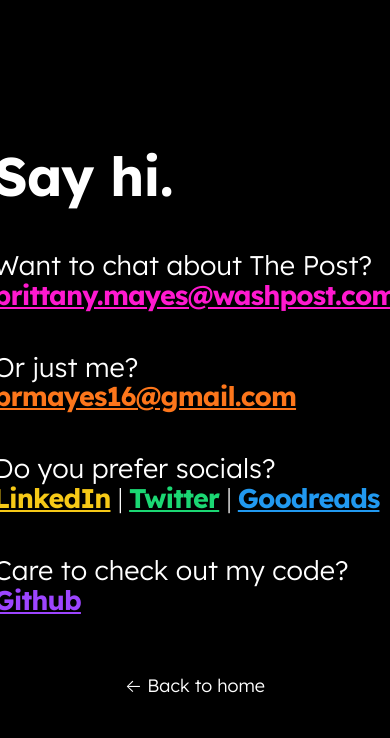
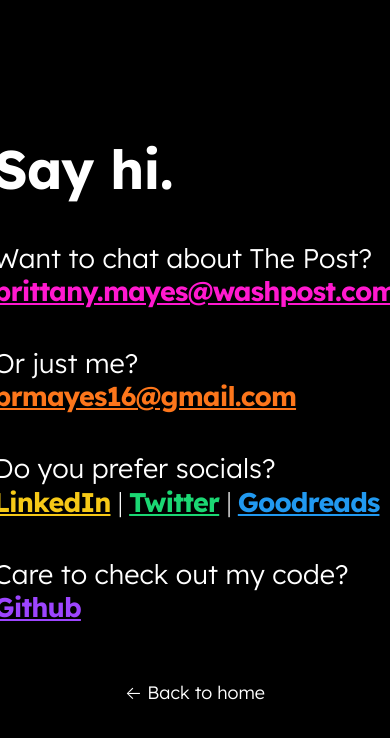
Before and after one commit to brmayes/brmayes, a Next.js app: page /contact in a window 390 px wide. Shown: the top 738 px of the page. Built offline with nearby package versions, Linux system fonts and the light colour scheme; a web font is replaced by a local one.

Commit message:
increase breakpoint for mobile

```diff
--- a/styles/Contact.module.css
+++ b/styles/Contact.module.css
@@ -9,3 +9,9 @@
 .contactGroupWrapper .leadingText {
   margin-bottom: -0.4rem;
 }
+
+@media screen and (max-width: 775px) {
+  .contactGroupWrapper .leadingText {
+    margin-bottom: -0.2rem;
+  }
+}
--- a/styles/utils.module.css
+++ b/styles/utils.module.css
@@ -188,7 +188,7 @@
 }
 
 /* Mobile styles */
-@media screen and (max-width: 600px) {
+@media screen and (max-width: 775px) {
   .heading5Xl {
     font-size: 3rem;
     line-height: 1.25;
```
